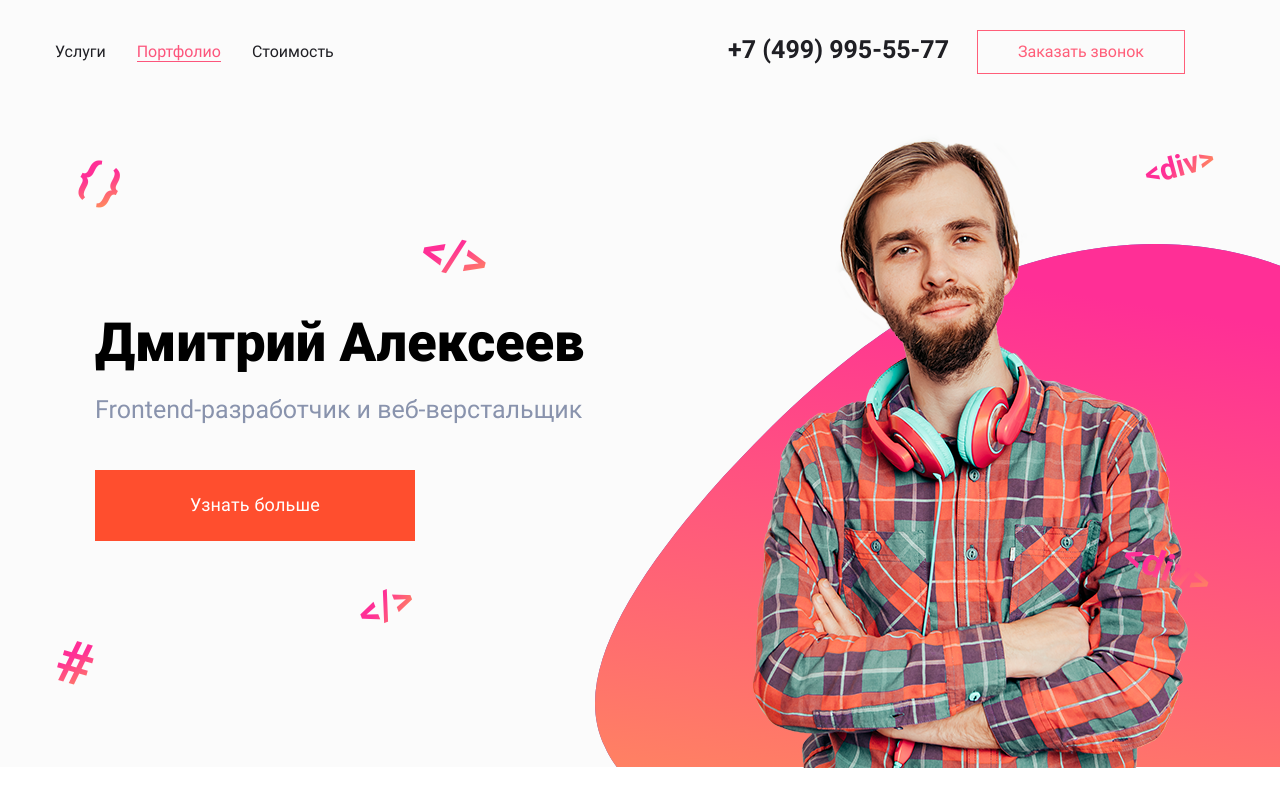
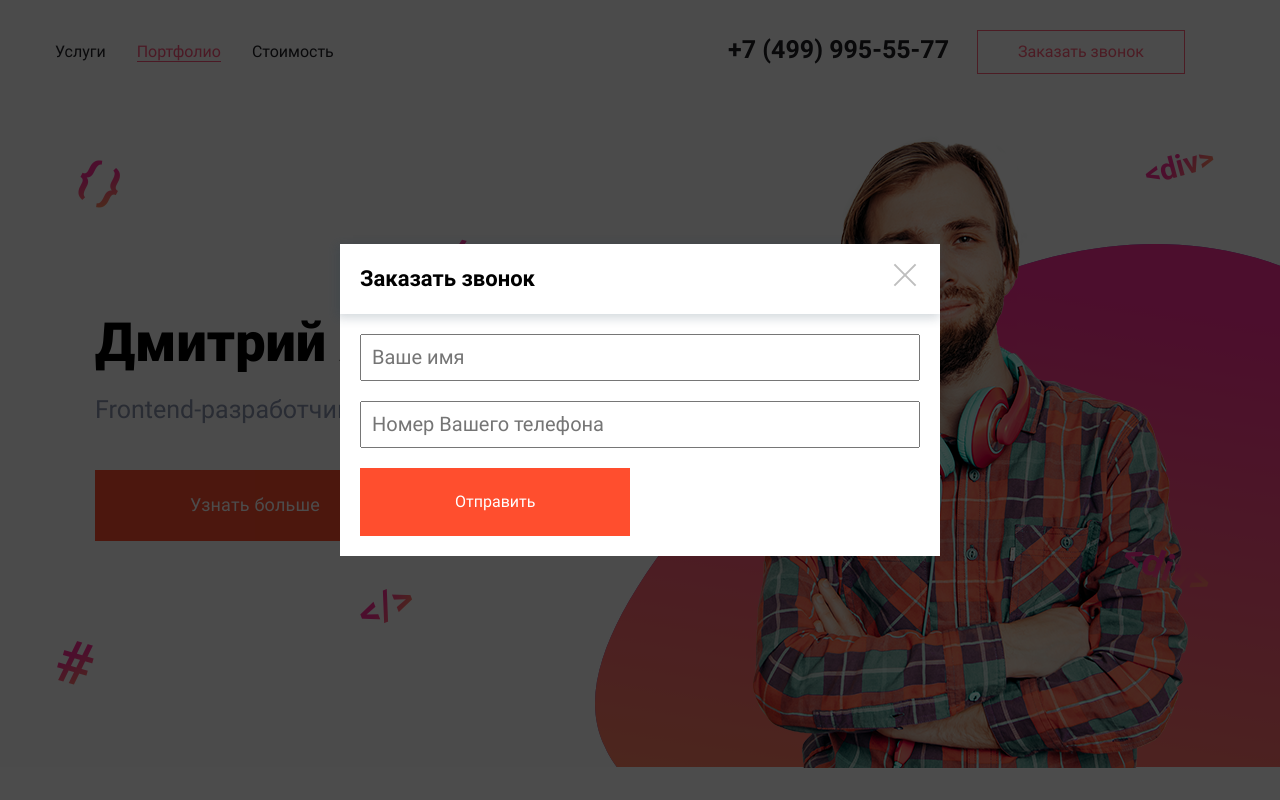
Before and after one commit to d-man-n/basics-Of-HTML, a plain HTML site: page index.html in a window 1280 px wide. Both pictures are taken after a click on the button 1080 px from the left and 52 px from the top of the page. Shown: the top 800 px of the page. Drawn offline with nearby package versions, Linux system fonts and the light colour scheme.

Commit message:
Add modal and transition

```diff
--- a/css/style.css
+++ b/css/style.css
@@ -85,11 +85,91 @@ img {
     padding-top: 20px;
     padding-bottom: 20px;
     cursor: pointer;
+    transition: transform .2s linear;
+}
+
+.btn:hover {
+    transform: scale(1.1, 1.1);
 }
 
 .container {
     width: 1170px;
     margin: 0 auto;
+}
+
+.modal-bg_zvonok,.modal-bg_vopros {
+    display: flex;
+    position: fixed;
+    justify-content: center;
+    align-items: center;
+    top: 0;
+    left: -350vh;
+    width: 100%;
+    height: 100%;
+    background-color: rgba(0,0,0,.1);
+    transition: background-color .2s linear;
+    z-index:100;
+}
+
+.modal-bg__showed {
+    left: 0;
+    background-color: rgba(0,0,0,.7);
+}
+
+.modal {
+    width: 600px;
+    background-color: #fff;
+}
+
+.modal__header {
+    display: flex;
+    justify-content: space-between;
+    padding: 20px;
+    box-shadow: -2px 2px 10px 2px rgba(34, 60, 80, 0.2);
+}
+
+.modal__form {
+    padding: 20px;
+}
+
+.modal__input {
+    width: 100%;
+    font-size: 20px;
+    padding: 10px;
+    margin-bottom: 20px;
+}
+
+.modal__header_text {
+    font-size: 22px;
+    line-height: 30px;
+}
+
+.modal__close {
+    position: relative;
+    width: 30px;
+    height: 20px;
+    border: none;
+    background: none;
+    margin-top: 10px;
+    cursor: pointer;
+}
+
+.modal__close_line {
+    position: absolute;
+    height: 2px;
+    left: 0;
+    top: 0;
+    width: 100%;
+    display: inline-block;
+    background-color: #bebebe;
+}
+
+.modal__close_line:nth-child(1){
+    transform: rotate(45deg);
+}
+
+.modal__close_line:nth-child(2){
+   transform: rotate(-45deg);
 }
 
 .mob-menu {
@@ -143,7 +223,6 @@ img {
     color: #000000;
     text-decoration: none;
     font-size: 18px;
-
     padding-top: 12px;
     padding-bottom: 12px;
 }
@@ -183,7 +262,9 @@ img {
 }
 
 header {
+    position: relative;
     background-color: #fbfbfb;
+    z-index: 0;
 }
 
 .header-container {
@@ -203,6 +284,11 @@ header {
 
 .menu__link {
     color: #1f1f24;
+    transition: text-shadow .3s linear;
+}
+
+.menu__link:hover {
+    text-shadow: 2px 2px 8px #ff4e2e;
 }
 
 .menu__link:hover, .menu_active {
@@ -216,6 +302,11 @@ header {
     font-weight: 700;
     color: #1f1f24;
     margin-top: 6px;
+    transition: text-shadow .3s linear;
+}
+
+.header__phone:hover {
+    text-shadow: 2px 2px 8px #000000;
 }
 
 .zvonok-btn {
@@ -227,10 +318,16 @@ header {
     padding-left: 40px;
     padding-right: 40px;
     margin-left: 28px;
+    cursor: pointer;
+    transition: transform .2s linear;
 }
 
 .zvonok-btn::before {
     content: 'Заказать звонок';
+}
+
+.zvonok-btn:hover {
+    transform: scale(1.1, 1.1);
 }
 
 .header-burger {
@@ -489,6 +586,11 @@ header {
     height: 60px;
     cursor: pointer;
     z-index: 1;
+    transition: transform .2s linear;
+}
+
+.example__list_left:hover, .example__list_right:hover {
+    transform: scale(1.1, 1.1);
 }
 
 .example__list_left {
@@ -599,6 +701,12 @@ header {
 .footer-menu__link {
     color: #8993ad;
     letter-spacing: 1.0px;
+    transition: text-shadow .3s linear;
+}
+
+.footer-menu__link:hover {
+    color: #ff4e2e;
+    text-shadow: 2px 2px 8px #ff4e2e;
 }
 
 .footer-contacts {
@@ -612,6 +720,11 @@ header {
     color: #000;
     font-size: 25px;
     font-weight: 400;
+    transition: text-shadow .3s linear;
+}
+
+.footer-contacts__phone:hover, .footer-contacts__email:hover {
+    text-shadow: 12px 2px 20px #000000;
 }
 
 .footer-contacts__phone {
@@ -671,6 +784,11 @@ header {
     display: block;
     height: 28px;
     background: url(../img/social-icons.png);
+    transition: filter .2s linear;
+}
+
+.footer-social__link:hover {
+    filter: drop-shadow(3px 5px 10px #676767);
 }
 
 .vk {
@@ -697,12 +815,15 @@ header {
 }
 
 .copy {
-    color: #fff;
-    font-size: 16px;
     background-color: #31293c;
     text-align: center;
     padding-top: 30px;
     padding-bottom: 33px;
+}
+
+.copy__text {
+    color: #fff;
+    font-size: 16px;
 }
 
 @media (max-width: 1400px) {
@@ -983,6 +1104,14 @@ header {
         padding-top: 18px;
         padding-bottom: 18px;
         font-size: 16px;
+    }
+
+    .modal {
+        width: 90%;
+    }
+
+    .modal__header_text {
+	padding: 0;
     }
 
     .header-container {
@@ -1347,6 +1476,9 @@ header {
     .copy {
         padding-top: 20px;
         padding-bottom: 20px;
+    }
+
+    .copy__text {
         font-size: 12px;
     }
 }
--- a/index.html
+++ b/index.html
@@ -3,10 +3,12 @@
 <head>
     <meta charset="UTF-8">
     <meta name="viewport" content="width=device-width, initial-scale=1.0">
+    <link rel="SHORTCUT ICON" type="image/x-icon" href="img/favicon.png">
     <script src="https://unpkg.com/swiper/swiper-bundle.js"></script>
     <script src="https://unpkg.com/swiper/swiper-bundle.min.js"></script>
     <script src="js/common.js" defer></script>
     <script src="js/mmenu.js" defer></script>
+    <script src="js/modal.js" defer></script>
     <link rel="stylesheet" href="css/normalize.css">
     <link rel="stylesheet" href="css/font-awesome.css">
     <link rel="stylesheet" href="css/style.css">
@@ -15,6 +17,39 @@
     <title>Дипломный проект</title>
 </head>
 <body>
+    <div class="modal-bg_zvonok">
+	<div class="modal">
+	    <div class="modal__header">
+		<h2 class="modal__header_text">Заказать звонок</h2>
+		<button class="modal__close">
+		    <span class="modal__close_line"></span>
+		    <span class="modal__close_line"></span>
+		</button>
+	    </div>
+	    <div class="modal__form">
+		<input type="text" class="modal__input" placeholder="Ваше имя">
+		<input type="tel" class="modal__input" placeholder="Номер Вашего телефона">
+		<button class="btn">Отправить</button>
+	    </div>
+	</div>
+    </div>
+    <div class="modal-bg_vopros">
+	<div class="modal">
+	    <div class="modal__header">
+		<h2 class="modal__header_text">Задать вопрос</h2>
+		<button class="modal__close">
+		    <span class="modal__close_line"></span>
+		    <span class="modal__close_line"></span>
+		</button>
+	    </div>
+	    <div class="modal__form">
+		<input type="text" class="modal__input" placeholder="Ваше имя">
+		<input type="tel" class="modal__input" placeholder="Номер Вашего телефона">
+		<input type="email" class="modal__input" placeholder="Ваш email">
+		<button class="btn">Отправить</button>
+	    </div>
+	</div>
+    </div>
     <div class="mob-menu">
 	<div class="mob-menu__header">
 	    <div class="mob-menu__text">
@@ -59,7 +94,7 @@
                 </ul>
             </nav>
             <a href="tel:+74999955577" class="header__phone">+7 (499) 995-55-77</a>
-            <button class="zvonok-btn"></button>
+            <button class="zvonok-btn zvonok"></button>
         </div>
     </header>
     <main>
@@ -74,7 +109,7 @@
                 <div class="hero-header">
                     <h1>Дмитрий Алексеев</h1>
                     <p class="hero-header__text">Frontend-разработчик и веб-верстальщик</p>
-                    <button class="btn hero-header__btn">Узнать больше</button>
+                    <button class="btn hero-header__btn vopros">Узнать больше</button>
                 </div>
                     <img src="img/man2.png" alt="" class="hero__img_man">
             </div>
@@ -95,7 +130,7 @@
                     Исправление и доработка существующей вёрстки
                 </li>
             </ul>
-            <button class="about__btn btn">Узнать стоимость</button>
+            <button class="about__btn btn vopros">Узнать стоимость</button>
         </section>
         <section class="example">
             <div class="container example-container">
@@ -121,7 +156,7 @@
                     <div class="example__list_left"></div>
                     <div class="example__list_right"></div>
                 </div>
-                <button class="example__btn btn">Заказать проект</button>
+                <button class="example__btn btn vopros">Заказать проект</button>
             </div>
         </section>
         <section class="price">
@@ -140,7 +175,7 @@
         </section>
     </main>
     <footer>
-        <section class="container contacts">
+        <div class="container contacts">
             <ul class="footer-menu__list">
                 <li class="footer-menu__item">
                     <a href="#" class="footer-menu__link">Услуги</a>
@@ -157,7 +192,7 @@
                 <a href="mailto:dmitry@alekseev.com" class="footer-contacts__email"><i class="fa fa-envelope"></i> dmitry@alekseev.com</a>
             </div>
             <div class="footer-social">
-                <button class="footer-social__phone btn">Заказать звонок</button>
+                <button class="footer-social__phone btn zvonok">Заказать звонок</button>
                 <ul class="footer-social__list">
                     <li class="footer-social__item">
                         <a href="#" class="footer-social__link vk"></a>
@@ -173,10 +208,10 @@
                     </li>
                 </ul>
             </div>
-        </section>
-        <section class="copy">
-            © Дмитрий Алексеев, 2016 – 2018
-        </section>
+        </div>
+        <div class="copy">
+            <h3 class="copy__text">© Дмитрий Алексеев, 2016 – 2018</h3>
+        </div>
     </footer>
 </body>
 </html>
--- a/js/mmenu.js
+++ b/js/mmenu.js
@@ -8,7 +8,7 @@ const menu = document.querySelector('.mob-menu');
 function showMenu() {
     menu.classList.add('mob-menu__showed');
     document.addEventListener('keydown', function(e) {
-        if (e.keyCode = keys.ESC) {
+        if (e.keyCode === keys.ESC) {
             closeMenu();
         }
     });
--- /dev/null
+++ b/js/modal.js
@@ -0,0 +1,41 @@
+let keysModal = {
+    ESC: 27,
+};
+
+const modalBtnZvonok = document.querySelectorAll('.zvonok');
+const modalBtnVopros = document.querySelectorAll('.vopros');
+const modalZvonok = document.querySelector('.modal-bg_zvonok');
+const modalVopros = document.querySelector('.modal-bg_vopros');
+const modalClose = document.querySelectorAll('.modal__close');
+
+function showModal(type) {
+    if (type === 'zvonok') {
+	modalZvonok.classList.add('modal-bg__showed');
+    }
+    if (type === 'vopros') {
+	modalVopros.classList.add('modal-bg__showed');
+    }
+
+    document.addEventListener('keydown', function(e) {
+        if (e.keyCode === keysModal.ESC) {
+            closeModal();
+        }
+    });
+}
+
+function closeModal() {
+    modalZvonok.classList.remove('modal-bg__showed');
+    modalVopros.classList.remove('modal-bg__showed');
+}
+
+for (let i = 0; i < modalBtnZvonok.length; i++) {
+    modalBtnZvonok[i].addEventListener('click', () => showModal('zvonok'));
+}
+
+for (i = 0; i < modalBtnVopros.length; i++) {
+    modalBtnVopros[i].addEventListener('click', () => showModal('vopros'));
+}
+
+for (i = 0; i < modalClose.length; i++) {
+    modalClose[i].addEventListener('click', closeModal);
+}
```
Also changed, not shown: img/favicon.png (added). Lines whose indentation alone changed are shown as unchanged.
